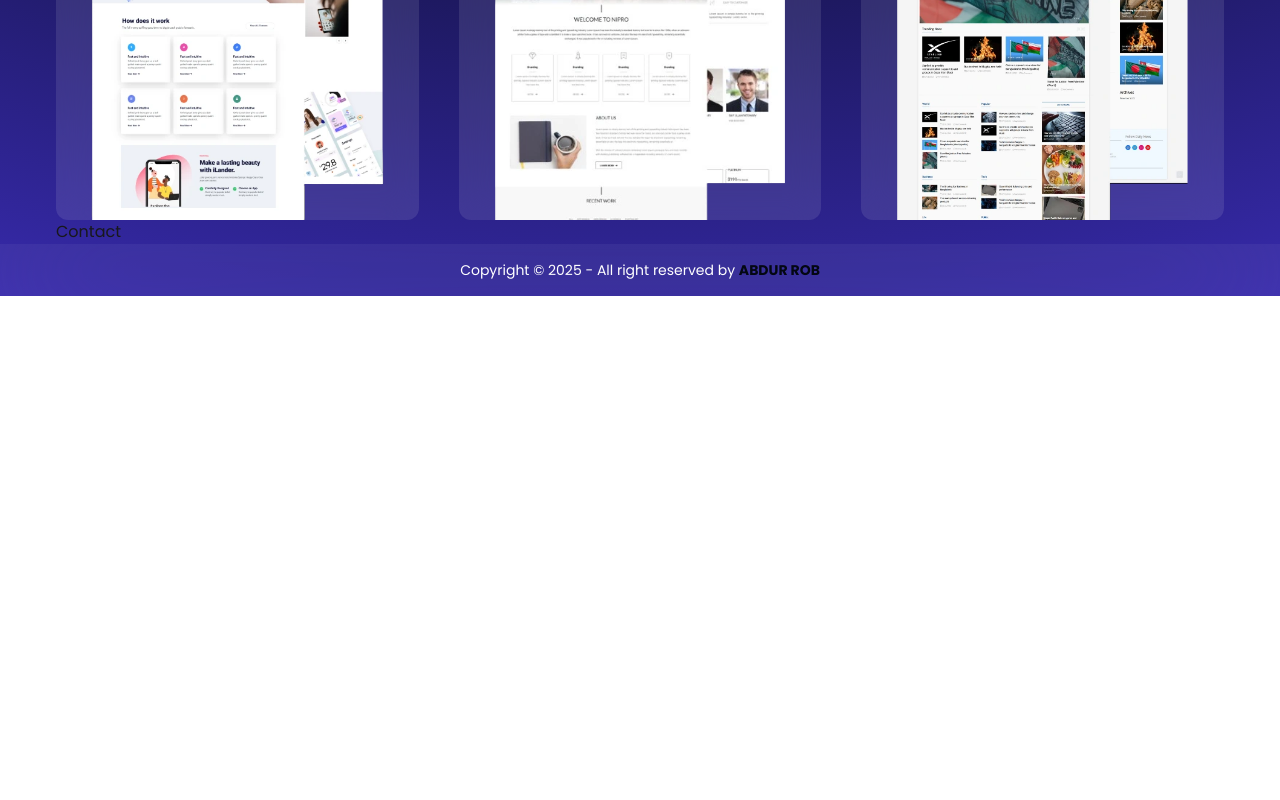
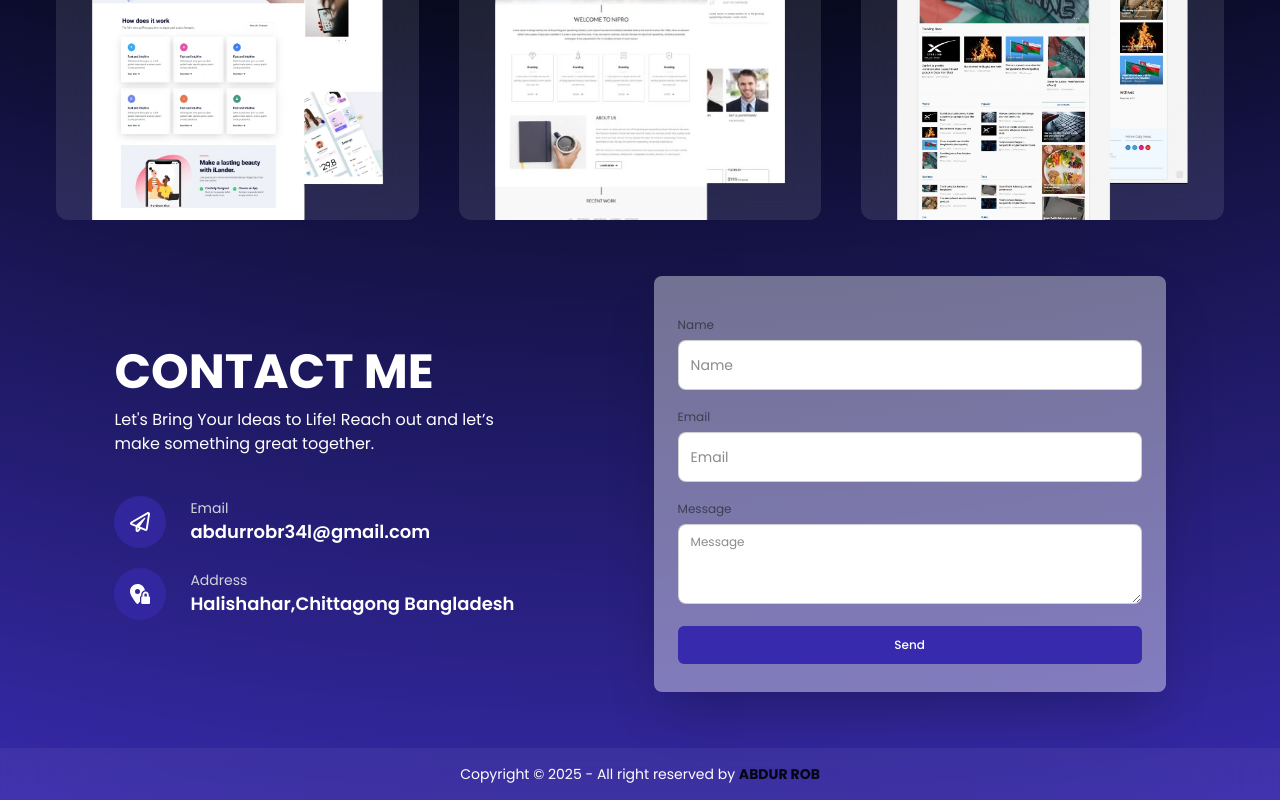
Before and after one commit to Abdurrobr34l/portfolio, a React (Vite) app: page / in a window 1280 px wide. Shown: the part 1937-2737 px from the top of the page. Before the commit the page ends 2233 px from the top, so only its background shows below. Built offline with nearby package versions, Linux system fonts and the light colour scheme.

Commit message:
Completed Contact section responsive done

```diff
--- a/src/Components/About.jsx
+++ b/src/Components/About.jsx
@@ -1,7 +1,7 @@
 import React from "react";
 import aboutImage from "../assets/about-image.png";
 // import { FaAngleRight } from "react-icons/fa6";
-import { FaAngleRight } from "react-icons/fa";
+import { FaAngleRight, FaFacebook, FaGithub, FaLinkedin, FaTwitter, FaYoutube } from "react-icons/fa";
 
 const About = () => {
   return (
@@ -13,6 +13,14 @@ const About = () => {
             alt=""
             className="h-[400px] rounded-full md:h-[450px]"
           />
+
+          <div className="flex justify-center gap-5 mt-5 text-3xl text-primary">
+            <a href="#" className="transition-colors duration-200 ease-linear hover:text-accent"><FaGithub/></a>
+            <a href="#" className="transition-colors duration-200 ease-linear hover:text-accent"><FaLinkedin/></a>
+            <a href="#" className="transition-colors duration-200 ease-linear hover:text-accent"><FaFacebook/></a>
+            <a href="#" className="transition-colors duration-200 ease-linear hover:text-accent"><FaTwitter/></a>
+            <a href="#" className="transition-colors duration-200 ease-linear hover:text-accent"><FaYoutube/></a>
+          </div>
         </div>
 
         <div>
--- a/src/Components/Contact.jsx
+++ b/src/Components/Contact.jsx
@@ -1,9 +1,80 @@
-import React from 'react';
+import React from "react";
+import image from "../assets/mine-5.webp";
+import { FaRegPaperPlane } from "react-icons/fa";
+import { FaLocationPinLock } from "react-icons/fa6";
 
 const Contact = () => {
   return (
-    <section id="contact" className="2xl:pt-32">
-      Contact
+    <section id="contact" className="my-10 2xl:mt-32">
+      <div className="hero">
+        <div className="hero-content gap-10 px-0 md:w-[80%] flex-col lg:flex-row xl:w-[90%]">
+          <div className="text-primary text-center lg:text-left">
+            <h1 className="text-4xl font-bold xl:text-5xl">CONTACT ME</h1>
+            <p className="pt-3 pb-10 xl:w-10/12">
+              Let's Bring Your Ideas to Life! Reach out and let’s make something
+              great together.
+            </p>
+
+            <div className="flex justify-evenly items-center gap-4 md:justify-normal text-justify md:gap-6">
+              {/* Icon */}
+              <div className="text-primary text-xl bg-accent/70 p-4 rounded-full flex items-center justify-center">
+                <FaRegPaperPlane />
+              </div>
+
+              {/* Content */}
+              <div>
+                <p className="text-sm text-gray-300">Email</p>
+                <p className="text-lg font-semibold text-white">
+                  abdurrobr34l@gmail.com
+                </p>
+              </div>
+            </div>
+
+            <div className="flex justify-evenly items-center gap-4 mt-5 md:justify-normal text-justify md:gap-6">
+              {/* Icon */}
+              <div className="text-primary text-xl bg-accent/70 p-4 rounded-full flex items-center justify-center">
+                <FaLocationPinLock />
+              </div>
+
+              {/* Content */}
+              <div>
+                <p className="text-sm text-gray-300">Address</p>
+                <p className="text-lg font-semibold text-white">
+                  Halishahar,Chittagong Bangladesh
+                </p>
+              </div>
+            </div>
+          </div>
+
+          <div className="card bg-white/40 w-full max-w-lg shrink-0 shadow-2xl">
+            <div className="card-body">
+              <fieldset className="fieldset">
+                <label className="label mt-3">Name</label>
+                <input
+                  type="text"
+                  className="input w-full py-6 rounded-lg"
+                  placeholder="Name"
+                />
+
+                <label className="label mt-3">Email</label>
+                <input
+                  type="email"
+                  className="input w-full py-6 rounded-lg"
+                  placeholder="Email"
+                />
+
+                <label className="label mt-3">Message</label>
+                <textarea
+                  placeholder="Message"
+                  class="textarea textarea-sm w-full rounded-lg"
+                ></textarea>
+
+                <button className="common-btn resume-btn mt-4">Send</button>
+              </fieldset>
+            </div>
+          </div>
+        </div>
+      </div>
     </section>
   );
 };
```
